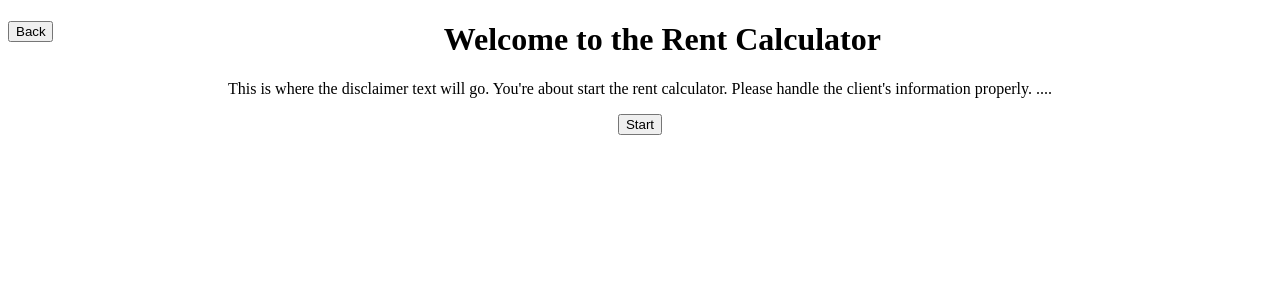
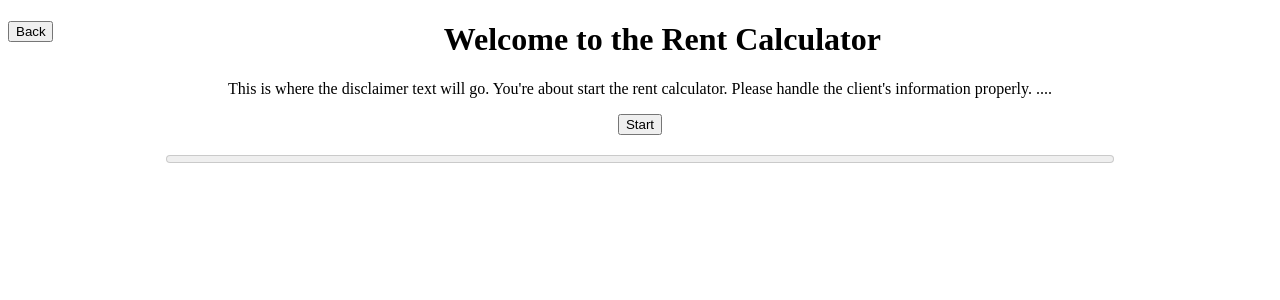
Before and after one commit to J-ah1/Housing-Rent-Calculator, a React (Create React App) app in the folder Client/: page /rentcalc in a window 1280 px wide. Shown: the top 300 px of the page. Built offline with nearby package versions, Linux system fonts and the light colour scheme.

Commit message:
Added: Progress Meter

```diff
--- a/Client/src/Components/RentCalculator.js
+++ b/Client/src/Components/RentCalculator.js
@@ -25,8 +25,6 @@ class RentCalculator extends Component {
         this.setState({
             id: 1
         })
-
-
     }
 
     clickedBack = (e) =>{
@@ -212,7 +210,12 @@ class RentCalculator extends Component {
                 <form>
                     {inputs}
                 </form>
-                <br />
+
+
+                <div style={{display:'flex', justifyContent:'center', margin: '1em 0'}}>
+                    <meter value={this.state.page - 1} min="0" max="5" style={{width: '75%'}}></meter>
+                </div>
+
                 <div style={{display: 'flex', justifyContent: 'center'}}>
                     {this.state.page < 2 ? null : <button type="button" onClick={this.clickedBack}>Back</button>}
                     {this.state.page === 0 ? null : <button type="button" onClick={this.clickedNext}>Next</button>}
```
